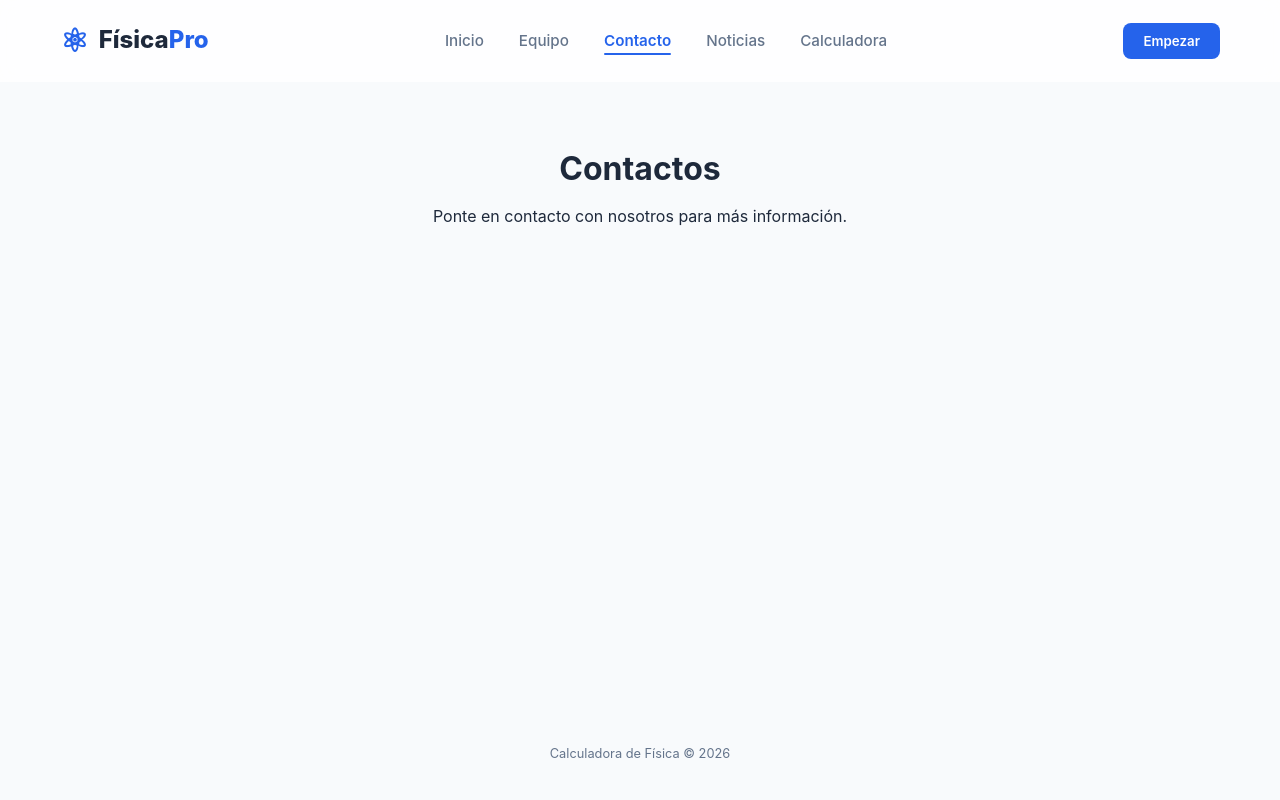
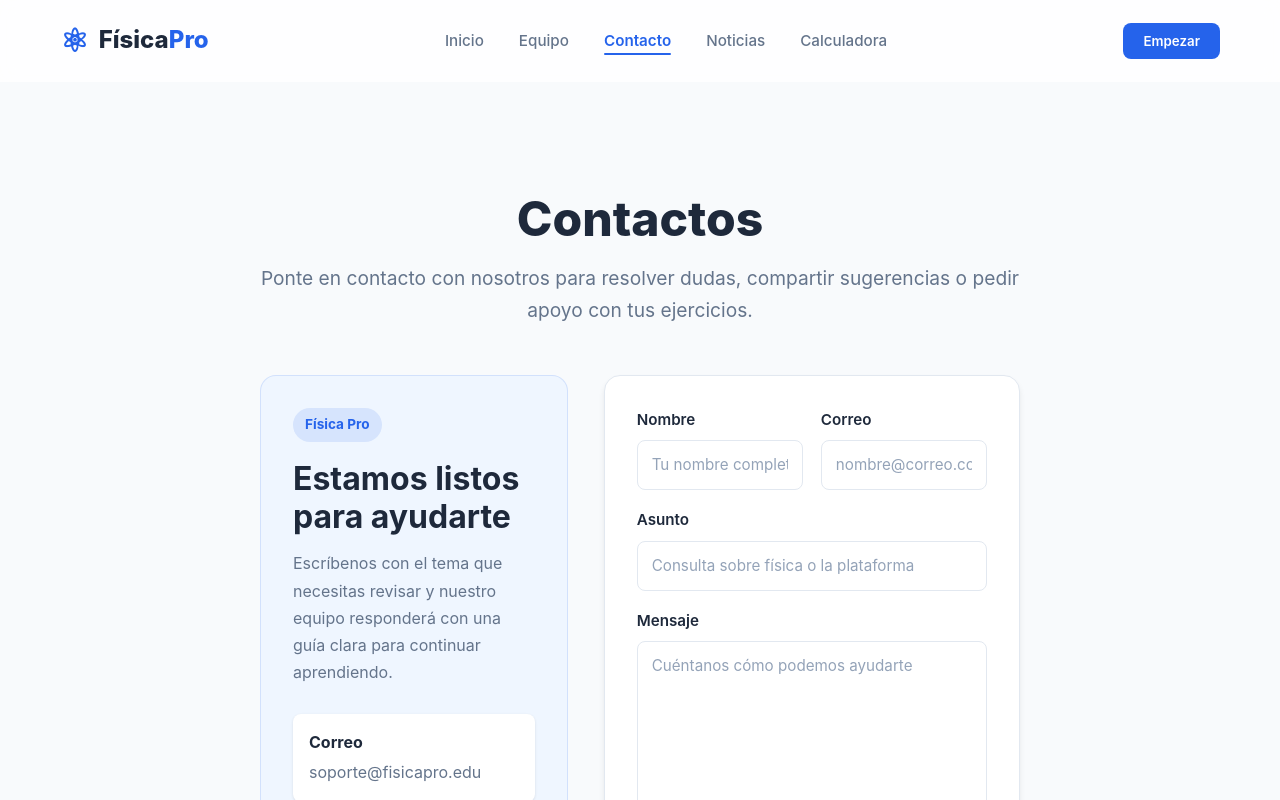
Before and after one commit to michaelCasasC/U2-Proy-G3-CompWeb, a React (Vite) app: page /contact in a window 1280 px wide. Shown: the top 800 px of the page. Built offline with nearby package versions, Linux system fonts and the light colour scheme; no server answers.

Commit message:
feat(contact): add contact form

```diff
--- /dev/null
+++ b/src/components/ContactForm/ContactForm.jsx
@@ -0,0 +1,109 @@
+import { useState } from 'react';
+import styles from './ContactForm.module.css';
+
+const initialForm = {
+  name: '',
+  email: '',
+  subject: '',
+  message: '',
+};
+
+const ContactField = ({
+  label,
+  type = 'text',
+  name,
+  value,
+  onChange,
+  placeholder,
+  multiline = false,
+}) => {
+  const fieldProps = {
+    name,
+    value,
+    onChange,
+    placeholder,
+    required: true,
+  };
+
+  return (
+    <label className={styles.field}>
+      <span>{label}</span>
+      {multiline ? (
+        <textarea {...fieldProps} rows="6" />
+      ) : (
+        <input {...fieldProps} type={type} />
+      )}
+    </label>
+  );
+};
+
+const ContactForm = () => {
+  const [formData, setFormData] = useState(initialForm);
+  const [sent, setSent] = useState(false);
+
+  const handleChange = (event) => {
+    const { name, value } = event.target;
+    setFormData((currentData) => ({
+      ...currentData,
+      [name]: value,
+    }));
+  };
+
+  const handleSubmit = (event) => {
+    event.preventDefault();
+    setSent(true);
+    setFormData(initialForm);
+  };
+
+  return (
+    <form className={styles.form} onSubmit={handleSubmit}>
+      <div className={styles.row}>
+        <ContactField
+          label="Nombre"
+          name="name"
+          value={formData.name}
+          onChange={handleChange}
+          placeholder="Tu nombre completo"
+        />
+
+        <ContactField
+          label="Correo"
+          type="email"
+          name="email"
+          value={formData.email}
+          onChange={handleChange}
+          placeholder="nombre@correo.com"
+        />
+      </div>
+
+      <ContactField
+        label="Asunto"
+        name="subject"
+        value={formData.subject}
+        onChange={handleChange}
+        placeholder="Consulta sobre física o la plataforma"
+      />
+
+      <ContactField
+        label="Mensaje"
+        name="message"
+        value={formData.message}
+        onChange={handleChange}
+        placeholder="Cuéntanos cómo podemos ayudarte"
+        multiline
+      />
+
+      {sent && (
+        <p className={styles.success}>
+          Mensaje registrado. Te responderemos pronto.
+        </p>
+      )}
+
+      <button className={styles.submitButton} type="submit">
+        Enviar mensaje
+      </button>
+    </form>
+  );
+};
+
+export default ContactForm;
--- /dev/null
+++ b/src/components/ContactForm/ContactForm.module.css
@@ -0,0 +1,99 @@
+.form {
+  display: flex;
+  flex-direction: column;
+  gap: 18px;
+  width: 100%;
+  padding: 32px;
+  background: var(--bg-card);
+  border: 1px solid var(--border-light);
+  border-radius: var(--radius-lg);
+  box-shadow: var(--shadow-md);
+}
+
+.row {
+  display: grid;
+  grid-template-columns: repeat(2, minmax(0, 1fr));
+  gap: 18px;
+}
+
+.field {
+  display: flex;
+  flex-direction: column;
+  gap: 8px;
+  color: var(--text-main);
+  font-size: 0.95rem;
+  font-weight: 600;
+  text-align: left;
+}
+
+.field input,
+.field textarea {
+  width: 100%;
+  padding: 12px 14px;
+  border: 1px solid var(--border-light);
+  border-radius: var(--radius-md);
+  background: #ffffff;
+  color: var(--text-main);
+  font: inherit;
+  font-weight: 400;
+  outline: none;
+  transition: border-color 0.2s ease, box-shadow 0.2s ease;
+}
+
+.field textarea {
+  min-height: 150px;
+  resize: vertical;
+}
+
+.field input:focus,
+.field textarea:focus {
+  border-color: var(--primary);
+  box-shadow: 0 0 0 3px rgb(37 99 235 / 0.12);
+}
+
+.field input::placeholder,
+.field textarea::placeholder {
+  color: #94a3b8;
+}
+
+.success {
+  margin: 0;
+  padding: 12px 14px;
+  border: 1px solid rgb(16 185 129 / 0.25);
+  border-radius: var(--radius-md);
+  background: rgb(16 185 129 / 0.1);
+  color: #047857;
+  font-weight: 600;
+}
+
+.submitButton {
+  align-self: flex-start;
+  padding: 12px 28px;
+  border: none;
+  border-radius: var(--radius-md);
+  background: var(--primary);
+  color: #ffffff;
+  font-size: 1rem;
+  font-weight: 700;
+  cursor: pointer;
+  transition: background-color 0.2s ease, transform 0.2s ease;
+}
+
+.submitButton:hover {
+  background: var(--primary-hover);
+  transform: translateY(-2px);
+}
+
+@media (max-width: 720px) {
+  .form {
+    padding: 24px;
+  }
+
+  .row {
+    grid-template-columns: 1fr;
+  }
+
+  .submitButton {
+    width: 100%;
+  }
+}
--- /dev/null
+++ b/src/components/ContactForm/index.jsx
@@ -0,0 +1 @@
+export { default } from './ContactForm';
--- a/src/components/index.jsx
+++ b/src/components/index.jsx
@@ -5,3 +5,4 @@ export { default as MRUA } from './MRUA';
 export { default as FreeFall } from './FreeFall';
 export { default as InputField } from './InputField';
 export { default as Card } from './Card';
+export { default as ContactForm } from './ContactForm';
--- a/src/pages/Contact/Contact.jsx
+++ b/src/pages/Contact/Contact.jsx
@@ -1,11 +1,42 @@
-import React from 'react';
+import { ContactForm } from '../../components';
 import styles from './Contact.module.css';
 
 const Contact = () => {
   return (
     <div className={styles.container}>
-      <h1>Contactos</h1>
-      <p>Ponte en contacto con nosotros para más información.</p>
+      <section className={styles.header}>
+        <h1 className={styles.title}>Contactos</h1>
+        <p className={styles.subtitle}>
+          Ponte en contacto con nosotros para resolver dudas, compartir sugerencias o pedir apoyo con tus ejercicios.
+        </p>
+      </section>
+
+      <section className={styles.content}>
+        <div className={styles.info}>
+          <span className={styles.badge}>Física Pro</span>
+          <h2>Estamos listos para ayudarte</h2>
+          <p>
+            Escríbenos con el tema que necesitas revisar y nuestro equipo responderá con una guía clara para continuar aprendiendo.
+          </p>
+
+          <div className={styles.contactList}>
+            <div className={styles.contactItem}>
+              <strong>Correo</strong>
+              <span>soporte@fisicapro.edu</span>
+            </div>
+            <div className={styles.contactItem}>
+              <strong>Horario</strong>
+              <span>Lunes a viernes, 08:00 - 18:00</span>
+            </div>
+            <div className={styles.contactItem}>
+              <strong>Respuesta</strong>
+              <span>Dentro de 24 horas laborables</span>
+            </div>
+          </div>
+        </div>
+
+        <ContactForm />
+      </section>
     </div>
   );
 };
--- a/src/pages/Contact/Contact.module.css
+++ b/src/pages/Contact/Contact.module.css
@@ -1,4 +1,97 @@
 .container {
-  padding: 20px;
+  width: 100%;
+  padding: 60px 0 90px;
+}
+
+.header {
+  max-width: 820px;
+  margin: 0 auto 48px;
   text-align: center;
 }
+
+.title {
+  margin-bottom: 14px;
+  color: var(--text-main);
+  font-size: 3rem;
+  font-weight: 800;
+}
+
+.subtitle {
+  margin: 0;
+  color: var(--text-muted);
+  font-size: 1.2rem;
+  line-height: 1.7;
+}
+
+.content {
+  display: grid;
+  grid-template-columns: minmax(280px, 0.85fr) minmax(320px, 1.15fr);
+  gap: 36px;
+  align-items: start;
+}
+
+.info {
+  padding: 32px;
+  border-radius: var(--radius-lg);
+  background: #eff6ff;
+  border: 1px solid rgb(37 99 235 / 0.14);
+  text-align: left;
+}
+
+.badge {
+  display: inline-flex;
+  margin-bottom: 18px;
+  padding: 6px 12px;
+  border-radius: 999px;
+  background: rgb(37 99 235 / 0.12);
+  color: var(--primary);
+  font-size: 0.85rem;
+  font-weight: 700;
+}
+
+.info h2 {
+  margin-bottom: 14px;
+  font-size: 2rem;
+}
+
+.info p {
+  margin-bottom: 28px;
+  color: var(--text-muted);
+  line-height: 1.7;
+}
+
+.contactList {
+  display: grid;
+  gap: 14px;
+}
+
+.contactItem {
+  display: grid;
+  gap: 4px;
+  padding: 16px;
+  border-radius: var(--radius-md);
+  background: #ffffff;
+  box-shadow: var(--shadow-sm);
+}
+
+.contactItem strong {
+  color: var(--text-main);
+}
+
+.contactItem span {
+  color: var(--text-muted);
+}
+
+@media (max-width: 860px) {
+  .container {
+    padding: 44px 0 70px;
+  }
+
+  .content {
+    grid-template-columns: 1fr;
+  }
+
+  .title {
+    font-size: 2.4rem;
+  }
+}
```
